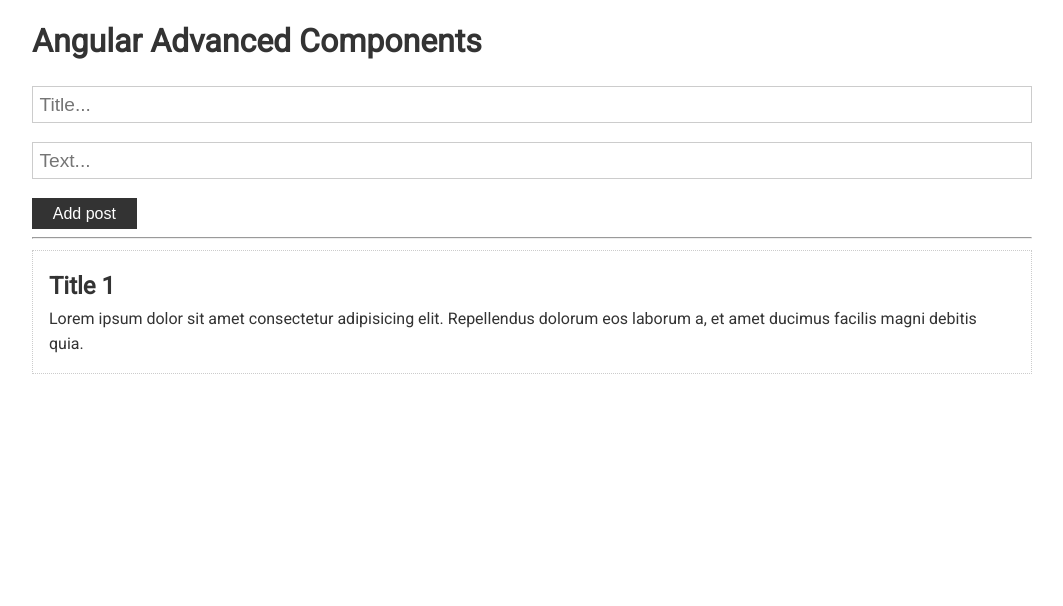
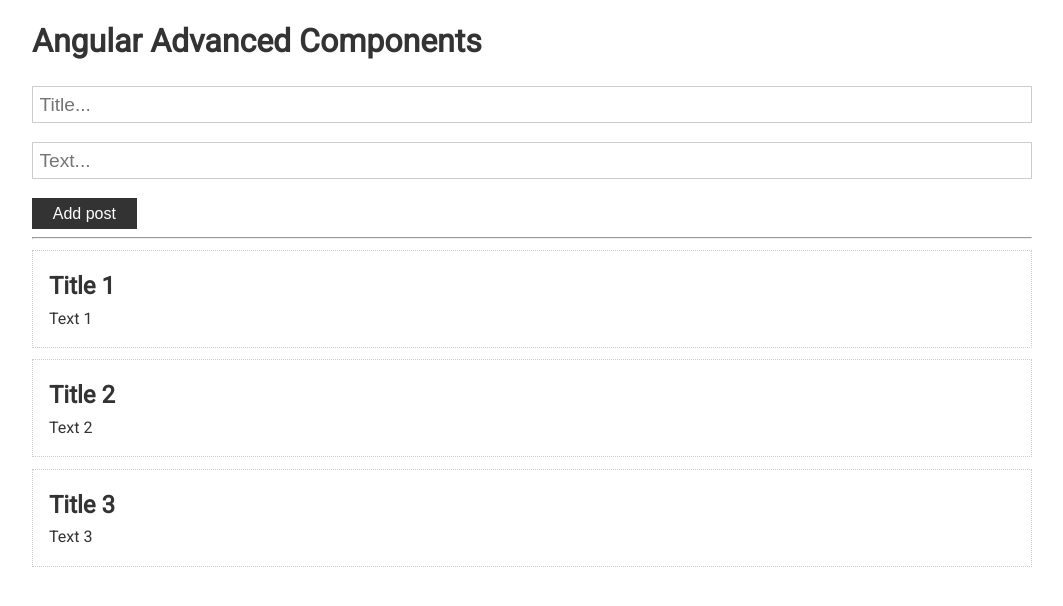
Before and after one commit to hov001/angular-basic, an Angular app: page / in a window 1280 px wide. Shown: the top 606 px of the page, without its empty margins (108-1171 px from the left). Built offline with nearby package versions, Linux system fonts and the light colour scheme.

Commit message:
feat(post): add dynamic post

```diff
--- a/src/app/app.component.html
+++ b/src/app/app.component.html
@@ -3,5 +3,5 @@
 
   <app-post-form></app-post-form>
   <hr />
-  <app-post></app-post>
+  <app-post *ngFor="let p of posts" [post]="p"></app-post>
 </div>
--- a/src/app/app.component.ts
+++ b/src/app/app.component.ts
@@ -1,8 +1,15 @@
 import { Component } from '@angular/core';
+import { IPost } from 'src/types/post.types';
 
 @Component({
   selector: 'app-root',
   templateUrl: './app.component.html',
   styleUrls: ['./app.component.scss'],
 })
-export class AppComponent {}
+export class AppComponent {
+  posts: IPost[] = [
+    { id: 1, title: 'Title 1', text: 'Text 1' },
+    { id: 2, title: 'Title 2', text: 'Text 2' },
+    { id: 3, title: 'Title 3', text: 'Text 3' },
+  ];
+}
--- a/src/app/post/post.component.html
+++ b/src/app/post/post.component.html
@@ -1,7 +1,6 @@
 <div class="card">
-  <h2>Title 1</h2>
+  <h2>{{ post.title }}</h2>
   <p>
-    Lorem ipsum dolor sit amet consectetur adipisicing elit. Repellendus dolorum
-    eos laborum a, et amet ducimus facilis magni debitis quia.
+    {{ post.text }}
   </p>
 </div>
--- /dev/null
+++ b/src/types/post.types.ts
@@ -0,0 +1,5 @@
+export interface IPost {
+  id: number;
+  title: string;
+  text: string;
+}
--- a/tsconfig.json
+++ b/tsconfig.json
@@ -6,6 +6,7 @@
     "outDir": "./dist/out-tsc",
     "forceConsistentCasingInFileNames": true,
     "strict": true,
+    "strictPropertyInitialization": false,
     "noImplicitOverride": true,
     "noPropertyAccessFromIndexSignature": true,
     "noImplicitReturns": true,
@@ -18,10 +19,7 @@
     "importHelpers": true,
     "target": "es2017",
     "module": "es2020",
-    "lib": [
-      "es2020",
-      "dom"
-    ]
+    "lib": ["es2020", "dom"]
   },
   "angularCompilerOptions": {
     "enableI18nLegacyMessageIdFormat": false,
```
Also changed, not shown: src/app/post/post.component.ts (+6 -6 lines).
